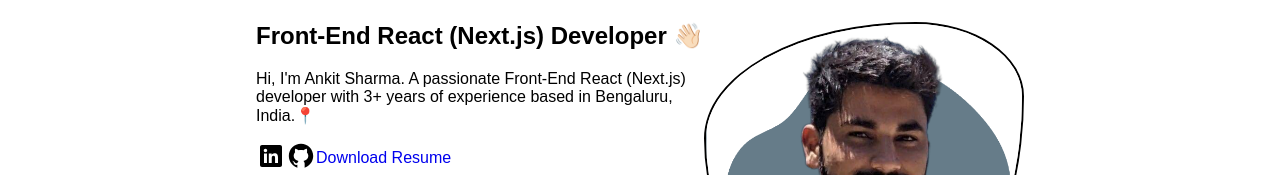
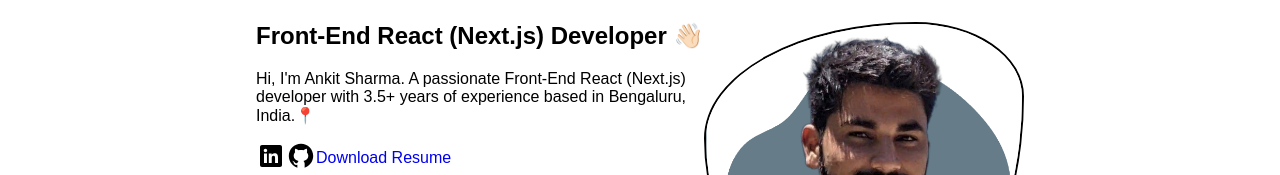
Before and after one commit to Ankit-26/portfolio, a Next.js app: page / in a window 1280 px wide. Shown: the part 174-349 px from the top of the page. Built offline with nearby package versions, Linux system fonts and the light colour scheme; grey boxes are pictures that could not be loaded.

Commit message:
experience corrected 1

```diff
--- a/src/components/Home.jsx
+++ b/src/components/Home.jsx
@@ -14,7 +14,7 @@ function Home() {
           </h1>
           <p className="mt-3 leading-normal text-lg text-slate-gray max-md:text-center">
             {`Hi, I'm Ankit Sharma. A passionate Front-End React (Next.js)
-            developer with 3+ years of experience based in Bengaluru, India.`}
+            developer with 3.5+ years of experience based in Bengaluru, India.`}
             📍
           </p>
           <div className="my-4 flex gap-4 items-center max-md:justify-center">
```
